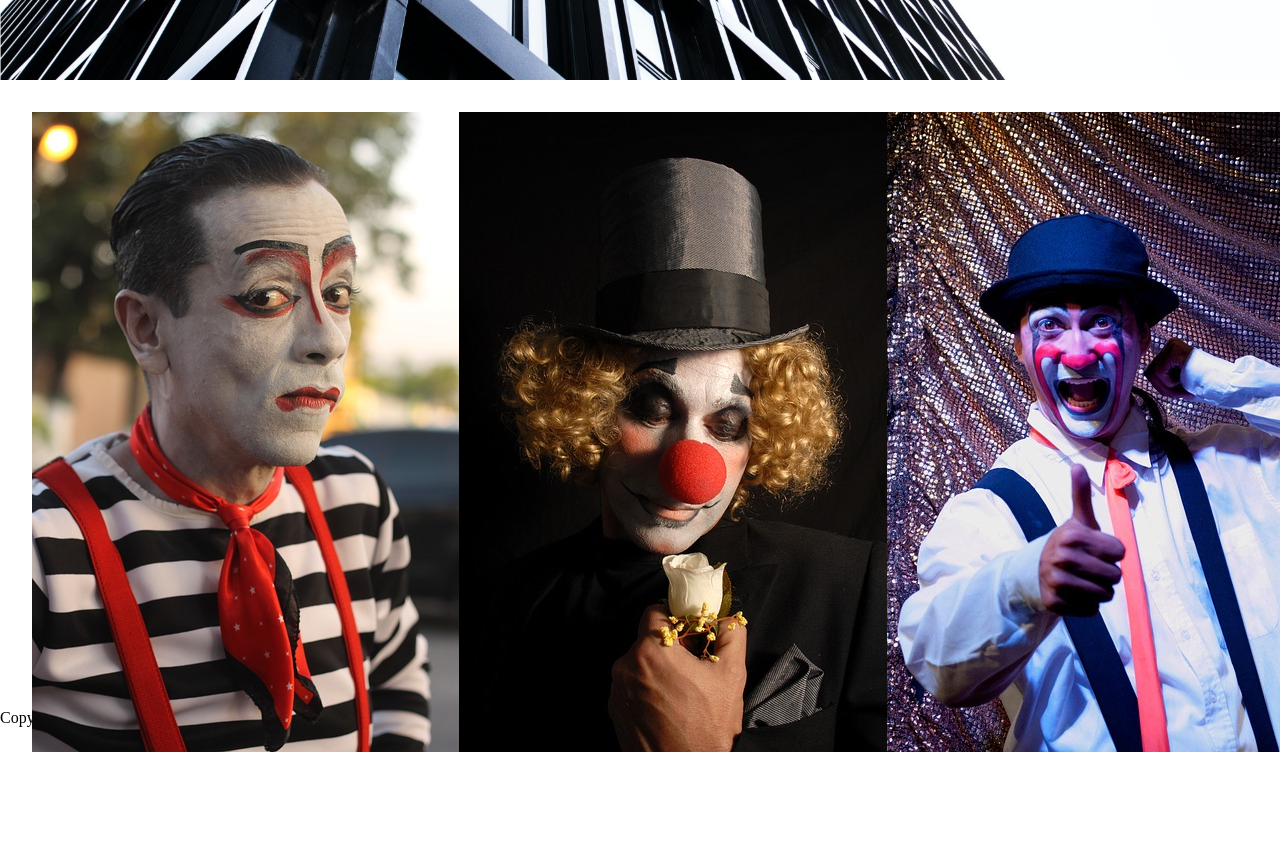
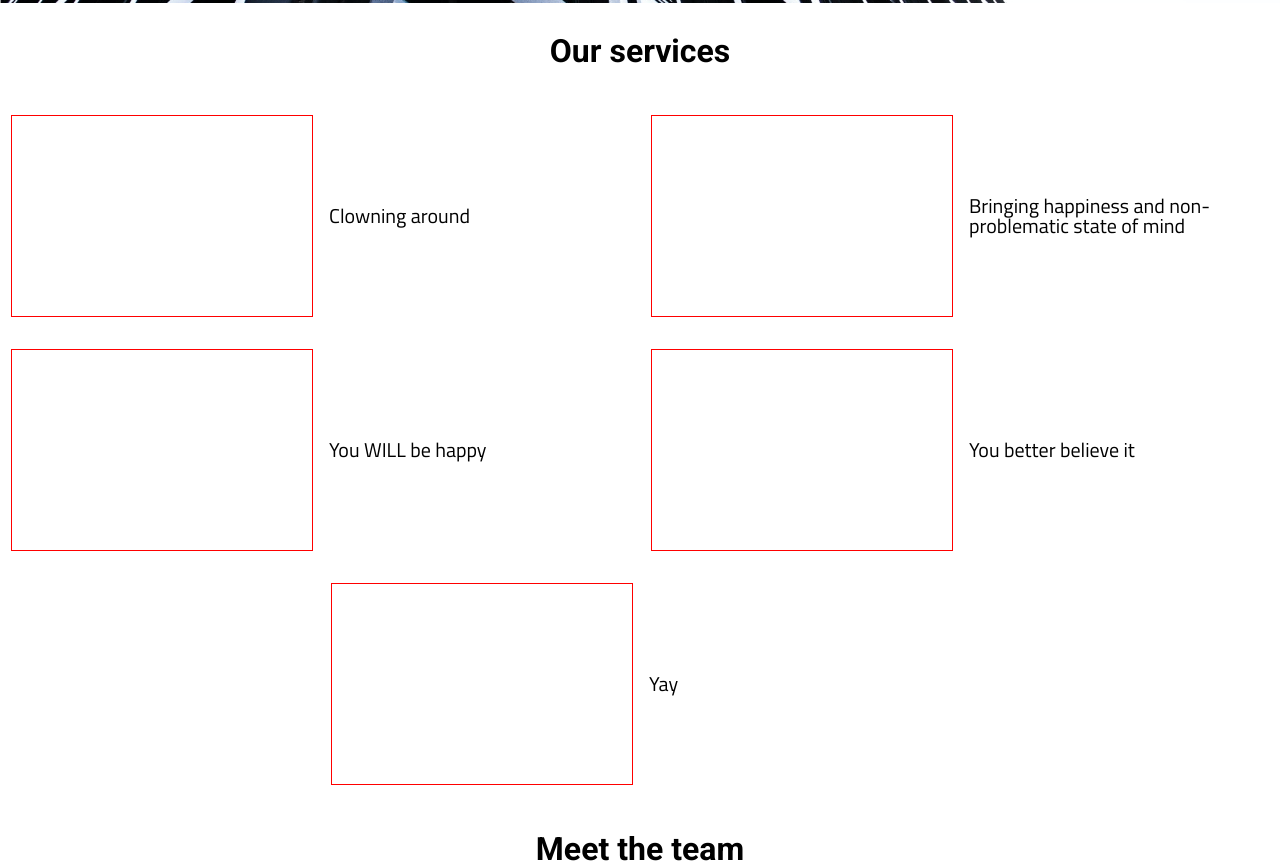
Before and after one commit to zomgnone/company-home, a plain HTML site: page index.html in a window 1280 px wide. Shown: the part 697-1565 px from the top of the page. Before the commit the page ends 1484 px from the top, so only its background shows below. Drawn offline with Linux system fonts and the light colour scheme.

Commit message:
Services section.

```diff
--- a/index.html
+++ b/index.html
@@ -6,6 +6,8 @@
   <meta name="viewport" content="width=device-width, initial-scale=1.0">
   <link rel="stylesheet" href="./resources/css/reset.css">
   <link rel="stylesheet" href="./resources/css/style.css">
+  <link href="https://fonts.googleapis.com/css2?family=Roboto:wght@400;500;700&display=swap" rel="stylesheet">
+  <link href="https://fonts.googleapis.com/css2?family=Titillium+Web&display=swap" rel="stylesheet">
   <link rel="shortcut icon" href="favicon.ico" type="image/x-icon">
   <title>Clown World Inc</title>
 </head>
@@ -25,23 +27,55 @@
     </div>
   </header>
   <main>
+
+    <!-- Hero section -->
     <section id="hero">
-      <div id="hero-content">Our mission:</div>
+      <div id="hero-logo">Clown World Inc</div>
+      <div id="hero-content">Bringing happyness and joy one grumpy person at a time.</div>
     </section>
-    <section id="services"></section>
+
+    <!-- Services section -->
+    <section id="services">
+      <div class="center"><h2>Our services</h2></div>
+      <div class="services-container">
+        <div class="service">
+          <div id="placeholder"></div>
+          <span>Clowning around</span>
+        </div>
+        <div class="service">
+          <div id="placeholder"></div>
+          <span>Bringing happiness and non-problematic state of mind</span>
+        </div>
+        <div class="service">
+          <div id="placeholder"></div>
+          <span>You WILL be happy</span>
+        </div>
+        <div class="service">
+          <div id="placeholder"></div>
+          <span>You better believe it</span>
+        </div>
+        <div class="service">
+          <div id="placeholder"></div>
+          <span>Yay</span>
+        </div>
+      </div>
+    </section>
+
+    <!-- Team section -->
     <section id="people">
+      <div class="center"><h2>Meet the team</h2></div>
       <div class="people-container">
-        <div class="image-containter">
+        <div class="image-container">
           <div class="image-item">
             <img src="./resources/images/clown-1.jpg" alt="">
           </div>
         </div>
-        <div class="image-containter">
+        <div class="image-container">
           <div class="image-item">
             <img src="./resources/images/clown-2.jpg" alt="">
           </div>
         </div>
-        <div class="image-containter">
+        <div class="image-container">
           <div class="image-item">
             <img src="./resources/images/clown-3.jpg" alt="">
           </div>
@@ -49,6 +83,8 @@
       </div>
     </section>
   </main>
+
+  <!-- Footer -->
   <footer>
     <p>Copyright &copy; The Clown World</p>
   </footer>
--- a/resources/css/style.css
+++ b/resources/css/style.css
@@ -1,3 +1,22 @@
+@font-face {
+  font-family: 'LDF Comic Sans';
+  src: url(../fonts/Ldfcomicsansbold-zgma.ttf) format('truetype');
+}
+
+body {
+  font-family: 'Roboto', sans-serif;
+  font-size: 20px;
+}
+
+h2 {
+  font-size: 32px;
+  font-weight: bold;
+}
+
+.center {
+  text-align: center;
+}
+
 header {
   position: fixed;
   width: 100%;
@@ -28,11 +47,6 @@ ul {
   list-style: none;
 }
 
-main {
-  position: relative;
-  top: 4.8125rem;
-}
-
 #hero {
   height: 43.75rem;
   background-image: url('../images/hero_bg_scaled.jpg');
@@ -41,23 +55,79 @@ main {
   background-position: 90% 35%;
 }
 
+#hero-logo {
+  float: left;
+  margin: 10rem 0 0 2rem;
+  font-family: "LDF Comic Sans";
+  font-style: normal;
+  font-weight: 700;
+  font-size: 50px;
+  color: red;
+}
+
 #hero-content {
-  height: 18.75rem;
-  width: 31.25rem;
-  margin: 8rem 8rem 0 0;
-  background-color: aquamarine;
+  /* height: 12.5rem; */
+  width: 34.375rem;
+  margin: 14rem 3rem 0 0;
+  background-color: #757b7a;
+  opacity: 0.5;
+  font-family: 'Titillium Web', sans-serif;
+  font-size: 30px;
+  padding: 0.5rem;
+  color: white;
   float: right;
+}
+
+#services h2 {
+  padding-top: 2rem;
+}
+
+#placeholder {
+  width: 300px;
+  height: 200px;
+  border: 1px solid red;
+}
+
+.services-container {
+  display: flex;
+  justify-content: space-around;
+  align-items: center;
+  flex-wrap: wrap;
+  padding-top: 2rem;
+}
+
+.service {
+  display: flex;
+  justify-content: center;
+  align-items: center;
+  padding: 1rem 0;
+}
+
+.service span {
+  width: 300px;
+  padding-left: 1rem;
+  font-family: 'Titillium Web', sans-serif;
+}
+
+#people h2 {
+  padding-top: 2rem;
 }
 
 .people-container {
   display: flex;
-  justify-content: space-between;
-  padding: 2rem;
+  justify-content: center;
+  padding-top: 2rem;
 }
 
-.people-container .image-container {
-  text-align: center;
-  width: 90%;
-  height: 65%;
-  margin: 0 auto;
+#people .image-container {
+  padding: 0 8rem;
 }
+
+#people img {
+  width: 200px;
+  height: auto;
+}
+
+footer {
+  padding-left: 1rem;
+}
```
